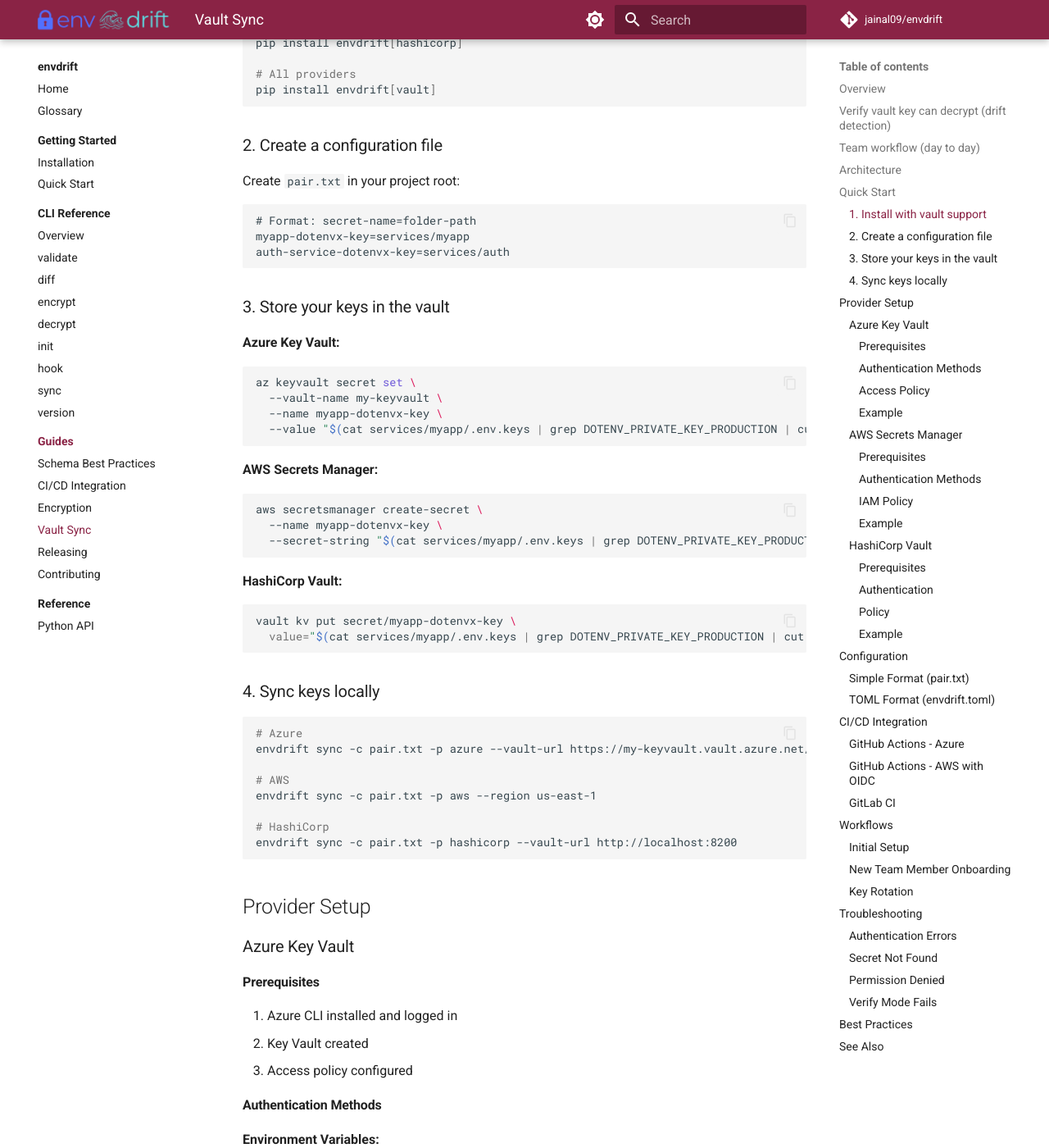
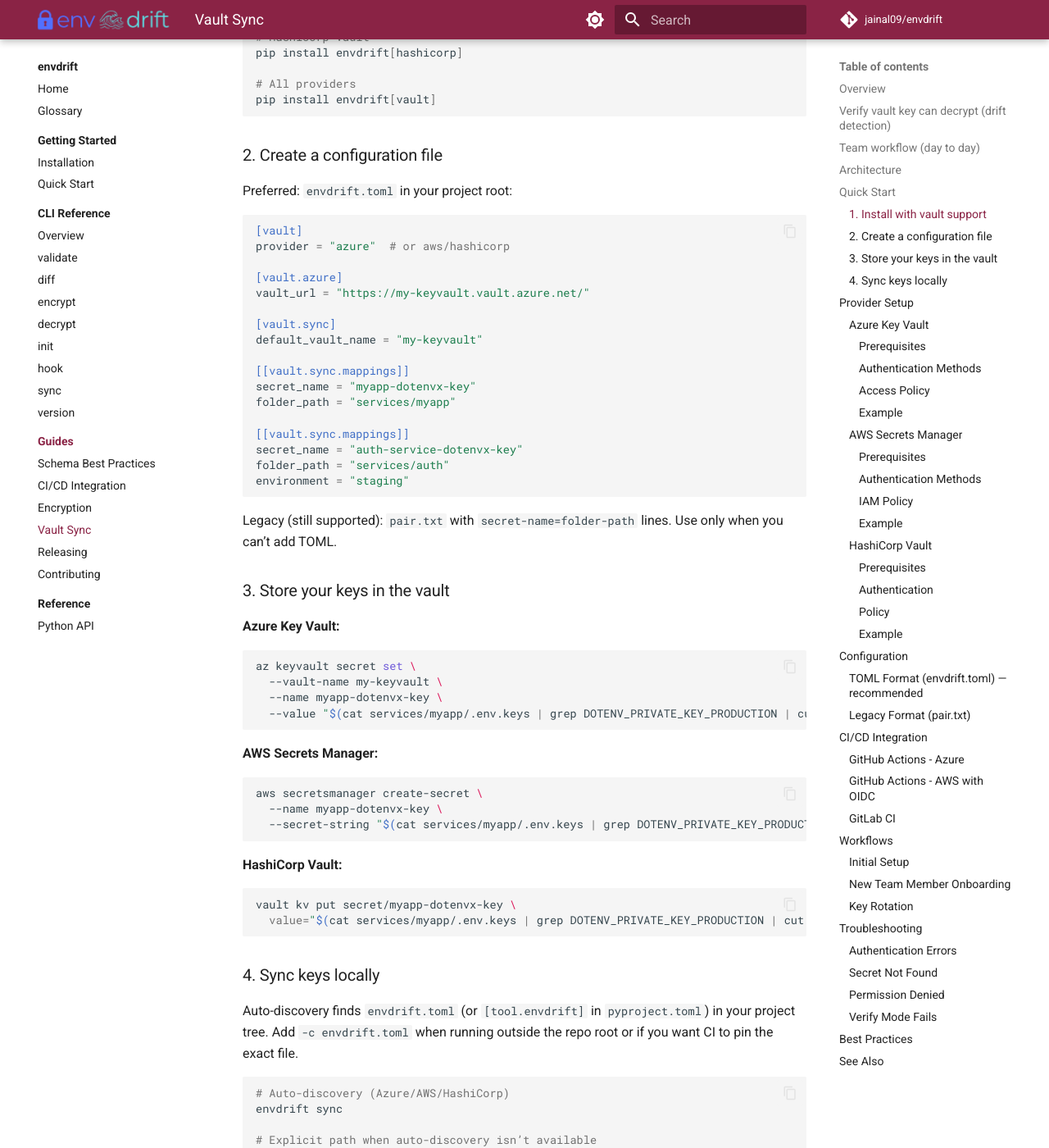
Before and after one commit to jainal09/envdrift, an MkDocs documentation site: the page built from docs/guides/vault-sync.md, in a window 1280 px wide and 1400 px high, scrolled down 2481 px. Shown: the whole window at 82% size. Built offline with MkDocs 1.6.1 and Material for MkDocs 9.7.7, drawn with Linux system fonts in a browser that asks for light colours; comment, search, counter and statistics services are not loaded; some of the changed text lies outside the part shown.

Commit message:
Update documentation to reflect TOML configuration support and simpli… (#15)
* Update documentation to reflect TOML configuration support and simplify sync command usage

* Enhance documentation for vault key verification and sync command auto-discovery

````diff
--- a/docs/guides/vault-sync.md
+++ b/docs/guides/vault-sync.md
@@ -25,7 +25,7 @@
 If the vault key cannot decrypt the file, it exits 1 and prints repair steps:
 
 1. `git restore .env.production`
-2. `envdrift sync --force -c pair.txt -p azure --vault-url https://myvault.vault.azure.net`
+2. `envdrift sync --force` (auto-discovers envdrift.toml; add `-c envdrift.toml` or provider flags only if you need to override)
 3. `envdrift encrypt .env.production`
 
 ## Team workflow (day to day)
@@ -46,7 +46,9 @@
 2. **Pull keys locally**
 
    ```bash
-   envdrift sync --force -c pair.txt -p azure --vault-url https://myvault.vault.azure.net
+   envdrift sync --force          # auto-discovers envdrift.toml
+   # or pin the config explicitly:
+   envdrift sync --force -c envdrift.toml
    ```
 
    This writes `.env.keys` for dotenvx (never commit this file).
@@ -59,7 +61,7 @@
 
 4. **If drift is detected**
    - `git restore .env.production`
-   - `envdrift sync --force -c pair.txt -p azure --vault-url https://myvault.vault.azure.net`
+   - `envdrift sync --force` (-c envdrift.toml if auto-discovery doesn’t find the file)
    - `envdrift encrypt .env.production`
 
 ## Architecture
@@ -110,13 +112,29 @@
 
 ### 2. Create a configuration file
 
-Create `pair.txt` in your project root:
+Preferred: `envdrift.toml` in your project root:
 
-```text
-# Format: secret-name=folder-path
-myapp-dotenvx-key=services/myapp
-auth-service-dotenvx-key=services/auth
+```toml
+[vault]
+provider = "azure"  # or aws/hashicorp
+
+[vault.azure]
+vault_url = "https://my-keyvault.vault.azure.net/"
+
+[vault.sync]
+default_vault_name = "my-keyvault"
+
+[[vault.sync.mappings]]
+secret_name = "myapp-dotenvx-key"
+folder_path = "services/myapp"
+
+[[vault.sync.mappings]]
+secret_name = "auth-service-dotenvx-key"
+folder_path = "services/auth"
+environment = "staging"
 ```
+
+Legacy (still supported): `pair.txt` with `secret-name=folder-path` lines. Use only when you can’t add TOML.
 
 ### 3. Store your keys in the vault
 
@@ -146,15 +164,15 @@
 
 ### 4. Sync keys locally
 
+Auto-discovery finds `envdrift.toml` (or `[tool.envdrift]` in `pyproject.toml`) in your project tree.
+Add `-c envdrift.toml` when running outside the repo root or if you want CI to pin the exact file.
+
 ```bash
-# Azure
-envdrift sync -c pair.txt -p azure --vault-url https://my-keyvault.vault.azure.net/
+# Auto-discovery (Azure/AWS/HashiCorp)
+envdrift sync
 
-# AWS
-envdrift sync -c pair.txt -p aws --region us-east-1
-
-# HashiCorp
-envdrift sync -c pair.txt -p hashicorp --vault-url http://localhost:8200
+# Explicit path when auto-discovery isn’t available
+envdrift sync -c envdrift.toml
 ```
 
 ## Provider Setup
@@ -203,11 +221,8 @@
 #### Example
 
 ```bash
-# Login
 az login
-
-# Sync
-envdrift sync -c pair.txt -p azure --vault-url https://my-keyvault.vault.azure.net/
+envdrift sync
 ```
 
 ### AWS Secrets Manager
@@ -263,8 +278,8 @@
 # Configure credentials
 aws configure
 
-# Sync
-envdrift sync -c pair.txt -p aws --region us-east-1
+# Sync (region/provider can live in envdrift.toml; auto-discovered)
+envdrift sync
 ```
 
 ### HashiCorp Vault
@@ -305,29 +320,20 @@
 vault login
 
 # Sync
-envdrift sync -c pair.txt -p hashicorp --vault-url http://localhost:8200
+envdrift sync
 ```
 
 ## Configuration
 
-### Simple Format (pair.txt)
-
-```text
-# Comments start with #
-secret-name=folder-path
-
-# Multiple services
-myapp-dotenvx-key=services/myapp
-auth-service-key=services/auth-service
-api-gateway-key=services/api
-
-# With explicit vault name (Azure)
-production-vault/prod-key=services/prod
-```
-
-### TOML Format (envdrift.toml)
+### TOML Format (envdrift.toml) — recommended
 
 ```toml
+[vault]
+provider = "azure"
+
+[vault.azure]
+vault_url = "https://my-keyvault.vault.azure.net/"
+
 [vault.sync]
 default_vault_name = "my-keyvault"
 env_keys_filename = ".env.keys"
@@ -346,6 +352,23 @@
 folder_path = "services/prod"
 vault_name = "production-vault"  # Override default
 ```
+
+### Legacy Format (pair.txt)
+
+```text
+# Comments start with #
+secret-name=folder-path
+
+# Multiple services
+myapp-dotenvx-key=services/myapp
+auth-service-key=services/auth-service
+api-gateway-key=services/api
+
+# With explicit vault name (Azure)
+production-vault/prod-key=services/prod
+```
+
+`pair.txt` remains supported for backwards compatibility, but TOML is preferred because it stores provider defaults and mappings together.
 
 ## CI/CD Integration
 
@@ -374,9 +397,7 @@
 
       - name: Sync encryption keys
         run: |
-          envdrift sync -c pair.txt -p azure \
-            --vault-url ${{ secrets.VAULT_URL }} \
-            --force --ci
+          envdrift sync --force --ci
 
       - name: Decrypt environment files
         run: envdrift decrypt .env.production
@@ -415,8 +436,7 @@
 
       - name: Sync and verify keys
         run: |
-          envdrift sync -c pair.txt -p aws \
-            --check-decryption --ci
+          envdrift sync --check-decryption --ci
 ```
 
 ### GitLab CI
@@ -426,7 +446,7 @@
   image: python:3.11
   script:
     - pip install envdrift[azure]
-    - envdrift sync -c pair.txt -p azure --vault-url $VAULT_URL --force --ci
+    - envdrift sync --force --ci
     - envdrift decrypt .env.production
     - ./deploy.sh
   variables:
@@ -455,10 +475,21 @@
      --value "$(grep DOTENV_PRIVATE_KEY_PRODUCTION .env.keys | cut -d'=' -f2)"
    ```
 
-3. **Create pair.txt:**
+3. **Create envdrift.toml:**
 
-   ```text
-   myapp-dotenvx-key=.
+   ```toml
+   [vault]
+   provider = "azure"
+
+   [vault.azure]
+   vault_url = "https://my-keyvault.vault.azure.net/"
+
+   [vault.sync]
+   default_vault_name = "my-keyvault"
+
+   [[vault.sync.mappings]]
+   secret_name = "myapp-dotenvx-key"
+   folder_path = "."
    ```
 
 4. **Add .env.keys to .gitignore:**
@@ -467,10 +498,10 @@
    .env.keys
    ```
 
-5. **Commit encrypted .env files:**
+5. **Commit encrypted .env files and config:**
 
    ```bash
-   git add .env.production pair.txt
+   git add .env.production envdrift.toml
    git commit -m "Add encrypted environment"
    ```
 
@@ -481,7 +512,7 @@
 3. Run sync:
 
    ```bash
-   envdrift sync -c pair.txt -p azure --vault-url https://my-keyvault.vault.azure.net/
+   envdrift sync
    ```
 
 4. Decrypt for local development:
@@ -510,7 +541,7 @@
 3. Team syncs:
 
    ```bash
-   envdrift sync -c pair.txt -p azure --vault-url $URL --force
+   envdrift sync --force
    ```
 
 ## Troubleshooting
@@ -575,7 +606,7 @@
 Use `--verify` to check without modifying:
 
 ```bash
-envdrift sync -c pair.txt -p azure --vault-url $URL --verify
+envdrift sync --verify
 ```
 
 This shows what would change without making modifications.
````
Also changed, not shown: docs/cli/decrypt.md (+5 -1 lines), docs/cli/sync.md (+66 -79 lines).
